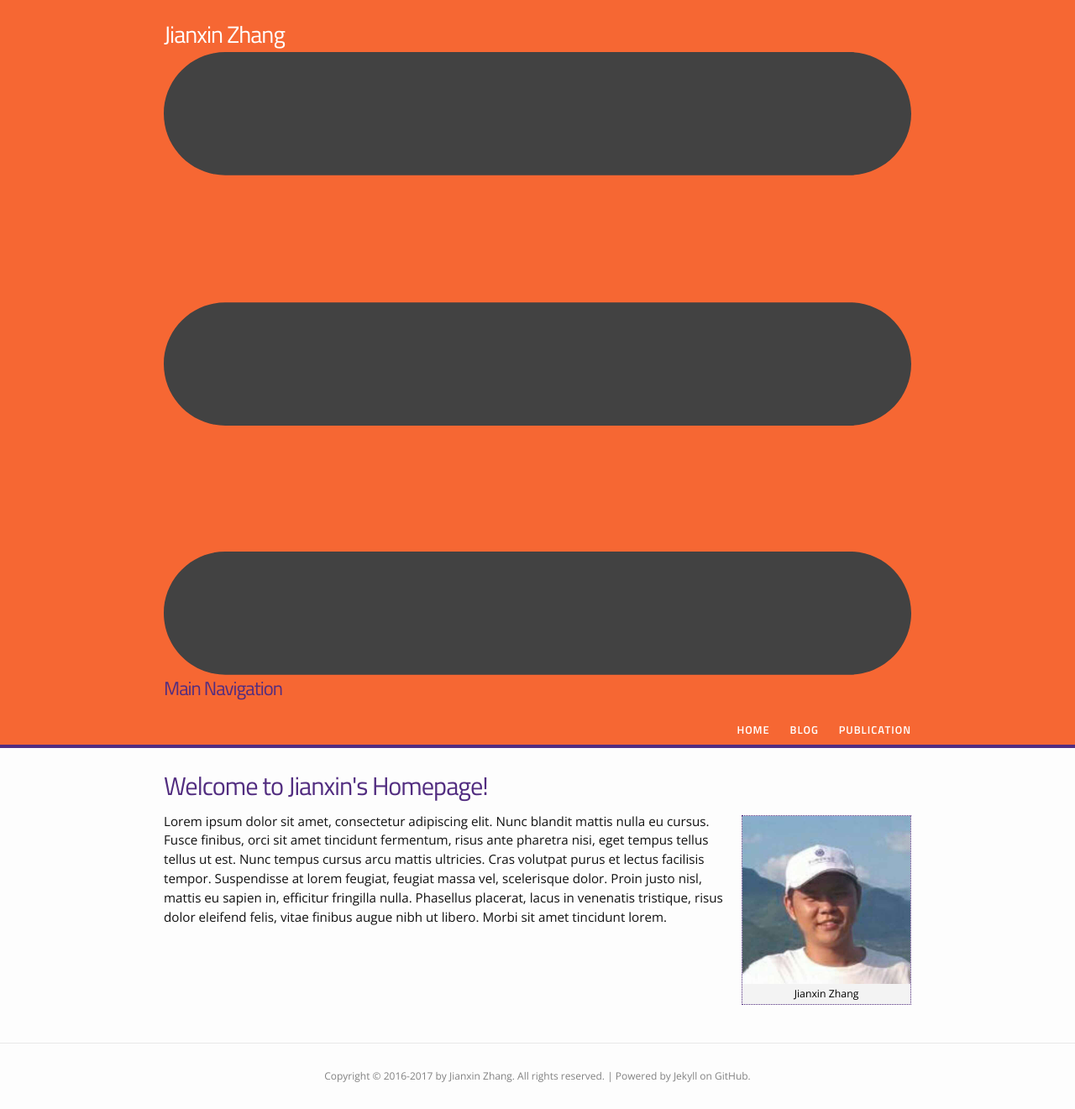
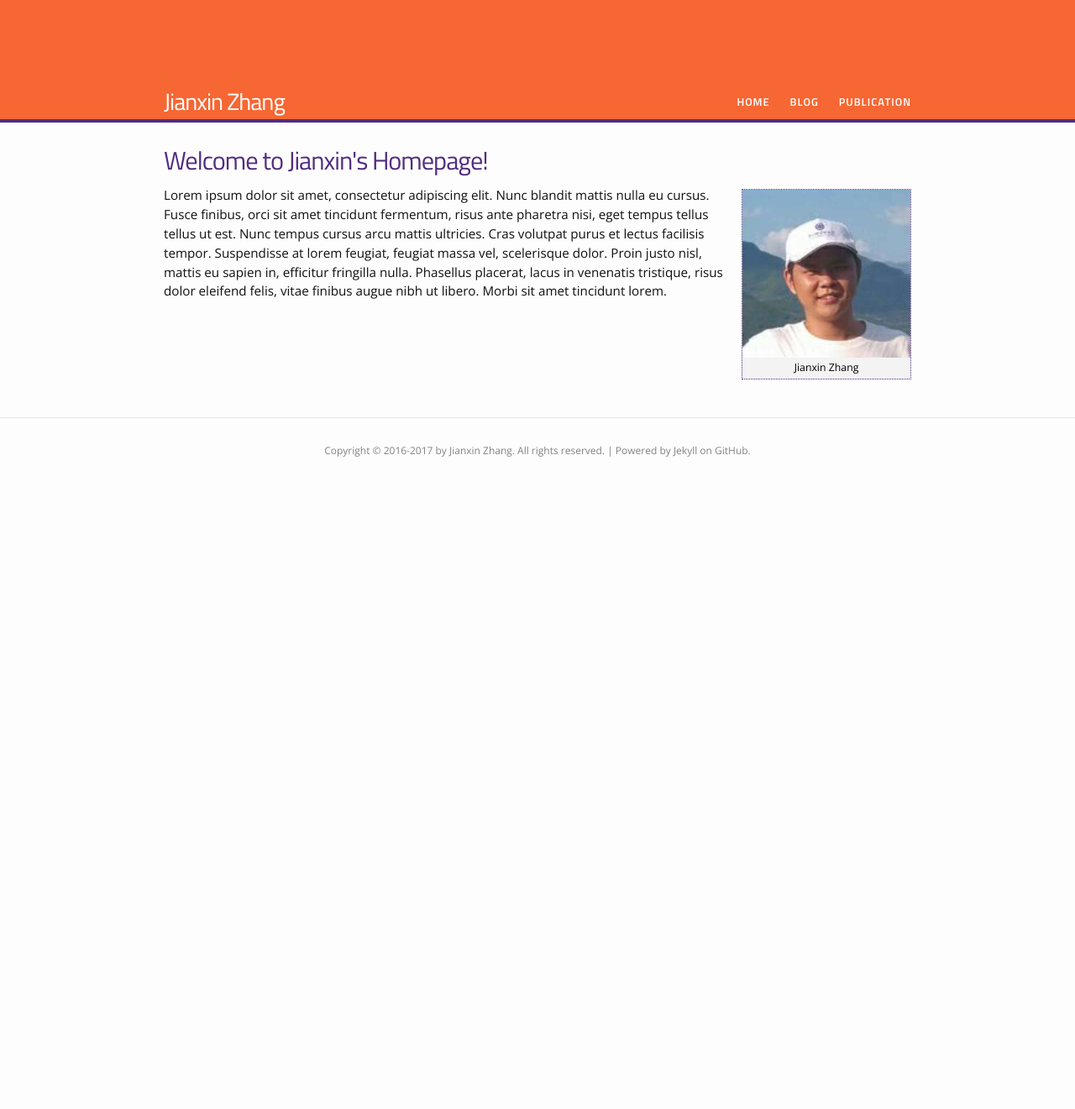
Before and after one commit to 0ZJX0/0ZJX0.github.io, a Jekyll site: the page built from index.html, in a window 1280 px wide. Shown: the whole page at 84% size. Built offline with Jekyll 4.4.1, drawn with Linux system fonts in a browser that asks for light colours; after the commit the page ends 900 px from its top, so only the background shows below that.

Commit message:
Update _header.scss

```diff
--- a/_sass/_header.scss
+++ b/_sass/_header.scss
@@ -31,7 +31,7 @@
 }
 
 .site-header .wrapper {
-	padding-top: 20px;
+	padding-top: 100px;
 	position: relative;
 }
 
@@ -75,3 +75,127 @@
 /**
 * Sub Menu
 */
+.site-nav .sub-menu a {
+	display: block;
+	font-weight: normal;
+	height: auto;
+	letter-spacing: 0;
+	line-height: 1.2em;
+	padding: 4px 10px;
+	color: #522d80;
+}
+
+.site-nav .sub-menu a:hover {
+	color: $clemson-orange;
+}
+
+.site-nav  .sub-menu {
+	background: #ffffff;
+	border-color: $clemson-purple;
+	min-width: 265px;
+	z-index:2147483647;
+}
+
+.site-nav .sub-menu li.current-menu-item > a {
+	border-left-color: $clemson-orange;
+	border-right-color: $clemson-orange;
+	border-right: 0px;
+}
+
+.sub-menu {
+	border: 3px solid transparent;
+	border-top: 0;
+	/* bg and border colors set in header */
+	box-shadow: 0 2px 2px rgba(0,0,0,0.4);
+	-moz-box-shadow: 0 2px 2px rgba(0,0,0,0.4);
+	-webkit-box-shadow: 0 2px 2px rgba(0,0,0,0.4);
+	display: none;
+	right: -10px;
+	padding: 4px 0 3px 0;
+	position: absolute;
+	text-align: left;
+	text-transform: none;
+	top: 28px;
+	min-width: 265px;
+	z-index:999;
+	font-family: Helvetica, Arial, Verdana, sans-serif;
+}
+
+.sub-menu li {
+	border-bottom: 0;
+	display: block;
+	height: auto;
+	margin: 3px 0;
+	padding: 0;
+	text-align: left;
+}
+
+.site-nav li:hover > .sub-menu {
+	display: block;
+}
+
+.site-nav h1 {
+	position: absolute;
+	left: -999em;
+}
+
+.site-nav {
+    float: right;
+    line-height: 40px;
+
+	.menu-icon {
+		display: none;
+	}
+
+	.page-link {
+		color: #ffffff;
+		background: $clemson-orange;
+		line-height: $base-line-height;
+		// Gaps between nav items, but not on the first one
+		&:not(:first-child) {
+			margin-left: 20px;
+		}
+	}
+
+	@include media-query($on-palm) {
+		position: absolute;
+		top: 9px;
+		right: 30px;
+		background-color: $background-color;
+		border: 1px solid $grey-color-light;
+		border-radius: 5px;
+		text-align: right;
+
+		.menu-icon {
+			display: block;
+			float: right;
+			width: 36px;
+			height: 26px;
+			line-height: 0;
+			padding-top: 10px;
+			text-align: center;
+			> svg {
+				width: 18px;
+				height: 15px;
+				path {
+					fill: $grey-color-dark;
+				}
+			}
+		}
+
+		.trigger {
+			clear: both;
+			display: none;
+		}
+
+		&:hover .trigger {
+			display: block;
+			padding-bottom: 5px;
+		}
+
+		.page-link {
+			display: block;
+			padding: 5px 10px;
+		}
+	}
+}
```
